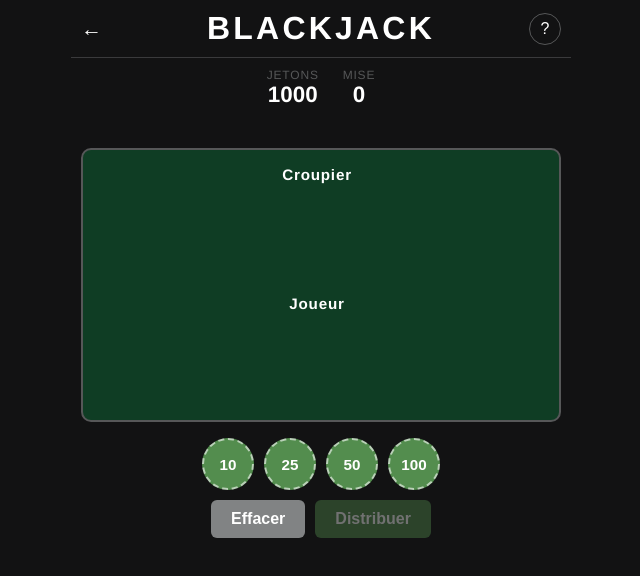
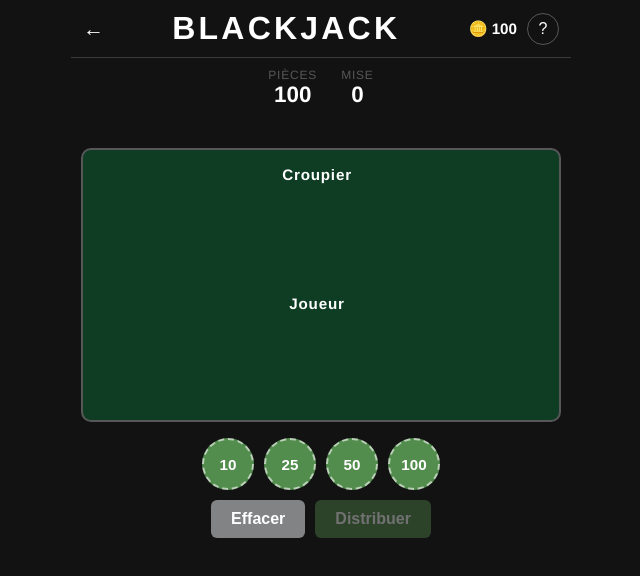
Before and after one commit to JulienBouchardIT/tinygames, a plain HTML site: page blackjack/index.html in a window 1280 px wide. Shown: the whole page, without its empty margins (319-959 px from the left). Drawn offline with Linux system fonts and the light colour scheme.

Commit message:
feat: implement shared coin balance system across all games; update UI to display coin count and adjust game mechanics for coin rewards

```diff
--- a/blackjack/index.html
+++ b/blackjack/index.html
@@ -10,14 +10,17 @@
   <header>
     <a class="home-link" href="../" aria-label="Retour a l'accueil">&larr;</a>
     <h1>BLACKJACK</h1>
-    <button id="help-btn" aria-label="Aide" title="Comment jouer">?</button>
+    <div class="header-right">
+      <span class="coin-badge" title="Vos pièces">🪙 <span id="coin-count">0</span></span>
+      <button id="help-btn" aria-label="Aide" title="Comment jouer">?</button>
+    </div>
   </header>
 
   <main>
     <div class="status-bar">
       <div class="status-item">
-        <span class="status-label">Jetons</span>
-        <span id="bankroll" class="status-value">1000</span>
+        <span class="status-label">Pièces</span>
+        <span id="bankroll" class="status-value">0</span>
       </div>
       <div class="status-item">
         <span class="status-label">Mise</span>
@@ -73,8 +76,10 @@
     <div class="modal-content">
       <button class="close-btn" id="close-help">&times;</button>
       <h2>Comment jouer</h2>
-      <p>Misez des jetons puis cliquez sur <strong>Distribuer</strong>. Le but est
+      <p>Misez des pièces puis cliquez sur <strong>Distribuer</strong>. Le but est
       d'obtenir une main plus proche de 21 que celle du croupier, sans la dépasser.</p>
+      <p>Les pièces sont communes à tous les jeux du site : trouvez des mots dans Boggle,
+      terminez Zip, Queens ou Motus pour en gagner.</p>
       <p>Les cartes 2 à 10 valent leur valeur, les figures (J, Q, K) valent 10, et l'as
       vaut 11 ou 1 (la valeur la plus favorable est utilisée automatiquement).</p>
       <p><strong>Tirer</strong> : piocher une carte. <strong>Rester</strong> : garder sa
@@ -86,6 +91,7 @@
     </div>
   </div>
 
+  <script src="../coins.js"></script>
   <script src="script.js"></script>
 </body>
 </html>
--- a/blackjack/script.js
+++ b/blackjack/script.js
@@ -1,6 +1,5 @@
 const SUITS = ['♠', '♥', '♦', '♣'];
 const RANKS = ['A', '2', '3', '4', '5', '6', '7', '8', '9', '10', 'J', 'Q', 'K'];
-const STARTING_BANKROLL = 1000;
 const DEALER_STAND = 17;
 
 const bankrollEl = document.getElementById('bankroll');
@@ -24,7 +23,7 @@ const helpBtn = document.getElementById('help-btn');
 const helpModal = document.getElementById('help-modal');
 const closeHelp = document.getElementById('close-help');
 
-let bankroll = STARTING_BANKROLL;
+let bankroll = 0;
 let bet = 0;
 let currentBet = 0;
 let deck = [];
@@ -118,6 +117,11 @@ function updateBankrollUI() {
   betDisplayEl.textContent = String(bet);
 }
 
+function bankrollAdd(delta) {
+  bankroll = Coins.add(delta);
+  updateBankrollUI();
+}
+
 function updateChipState() {
   chipButtons.forEach((btn) => {
     const value = parseInt(btn.dataset.value, 10);
@@ -154,7 +158,7 @@ function setControlsForPhase() {
 function startRound() {
   if (bet <= 0 || bet > bankroll) return;
   currentBet = bet;
-  bankroll -= currentBet;
+  bankrollAdd(-currentBet);
   bet = 0;
   deck = deck.length < 15 ? buildDeck() : deck;
   playerHand = [drawCard(), drawCard()];
@@ -176,10 +180,10 @@ function resolvePlayerBlackjack() {
   dealerHoleHidden = false;
   renderHands();
   if (isBlackjack(dealerHand)) {
-    bankroll += currentBet;
+    bankrollAdd(currentBet);
     endRound('Egalite ! Deux blackjacks, mise remboursee.');
   } else {
-    bankroll += Math.round(currentBet * 2.5);
+    bankrollAdd(Math.round(currentBet * 2.5));
     endRound('Blackjack ! Vous gagnez.');
   }
 }
@@ -211,9 +215,8 @@ function stand() {
 function doubleDown() {
   if (phase !== 'player') return;
   if (playerHand.length !== 2 || bankroll < currentBet) return;
-  bankroll -= currentBet;
+  bankrollAdd(-currentBet);
   currentBet *= 2;
-  updateBankrollUI();
   playerHand.push(drawCard());
   renderHands();
   const total = calcHand(playerHand);
@@ -241,15 +244,15 @@ function resolveDealerOutcome() {
   const playerTotal = calcHand(playerHand);
   const dealerTotal = calcHand(dealerHand);
   if (dealerTotal > 21) {
-    bankroll += currentBet * 2;
+    bankrollAdd(currentBet * 2);
     endRound('Le croupier depasse 21. Vous gagnez !');
   } else if (dealerTotal > playerTotal) {
     endRound('Le croupier gagne.');
   } else if (dealerTotal < playerTotal) {
-    bankroll += currentBet * 2;
+    bankrollAdd(currentBet * 2);
     endRound('Vous gagnez !');
   } else {
-    bankroll += currentBet;
+    bankrollAdd(currentBet);
     endRound('Egalite, mise remboursee.');
   }
 }
@@ -259,24 +262,18 @@ function endRound(text) {
   showMessage(text);
   updateBankrollUI();
   setControlsForPhase();
-  if (bankroll <= 0) {
-    newRoundBtn.textContent = 'Recommencer (plus de jetons)';
-  } else {
-    newRoundBtn.textContent = 'Nouvelle manche';
-  }
+  newRoundBtn.textContent = 'Nouvelle manche';
 }
 
 function newRound() {
-  if (bankroll <= 0) {
-    bankroll = STARTING_BANKROLL;
-  }
   playerHand = [];
   dealerHand = [];
   dealerHoleHidden = false;
   bet = 0;
   currentBet = 0;
   phase = 'betting';
-  showMessage('');
+  bankroll = Coins.get();
+  showMessage(bankroll <= 0 ? 'Plus de pièces ! Jouez aux autres jeux pour en gagner.' : '');
   updateBankrollUI();
   updateChipState();
   renderHands();
@@ -285,9 +282,13 @@ function newRound() {
 
 function init() {
   deck = buildDeck();
+  bankroll = Coins.get();
   updateBankrollUI();
   updateChipState();
   setControlsForPhase();
+  if (bankroll <= 0) {
+    showMessage('Plus de pièces ! Jouez aux autres jeux pour en gagner.');
+  }
 
   chipButtons.forEach((btn) => {
     btn.addEventListener('click', () => placeChip(parseInt(btn.dataset.value, 10)));
--- a/blackjack/style.css
+++ b/blackjack/style.css
@@ -34,33 +34,49 @@ header {
   max-width: 500px;
   display: flex;
   align-items: center;
-  justify-content: center;
-  position: relative;
+  justify-content: space-between;
+  gap: 8px;
   border-bottom: 1px solid var(--border);
-  padding: 10px 0;
+  padding: 10px 12px;
 }
 
 header h1 {
+  flex: 1 1 auto;
+  min-width: 0;
+  text-align: center;
   font-size: 2rem;
   letter-spacing: 0.2rem;
   margin: 0;
+  overflow: hidden;
+  text-overflow: ellipsis;
+  white-space: nowrap;
 }
 
 .home-link {
-  position: absolute;
-  left: 10px;
-  top: 50%;
-  transform: translateY(-50%);
+  flex: 0 0 auto;
   color: var(--fg);
   text-decoration: none;
   font-size: 1.3rem;
 }
 
+.header-right {
+  flex: 0 0 auto;
+  display: flex;
+  align-items: center;
+  gap: 10px;
+}
+
+.coin-badge {
+  display: flex;
+  align-items: center;
+  gap: 4px;
+  font-weight: bold;
+  font-size: 0.95rem;
+  white-space: nowrap;
+}
+
 #help-btn {
-  position: absolute;
-  right: 10px;
-  top: 50%;
-  transform: translateY(-50%);
+  flex-shrink: 0;
   background: transparent;
   color: var(--fg);
   border: 1px solid var(--border-filled);
--- a/boggle/script.js
+++ b/boggle/script.js
@@ -214,6 +214,7 @@ function submitWord() {
   }
   foundWords.push(word);
   totalScore += wordScore(word.length);
+  Coins.add(1);
   renderFoundWords();
   showMessage(`+${wordScore(word.length)} point(s) !`);
   clearPath();
--- a/boggle/style.css
+++ b/boggle/style.css
@@ -35,33 +35,49 @@ header {
   max-width: 500px;
   display: flex;
   align-items: center;
-  justify-content: center;
-  position: relative;
+  justify-content: space-between;
+  gap: 8px;
   border-bottom: 1px solid var(--border);
-  padding: 10px 0;
+  padding: 10px 12px;
 }
 
 header h1 {
+  flex: 1 1 auto;
+  min-width: 0;
+  text-align: center;
   font-size: 2rem;
   letter-spacing: 0.2rem;
   margin: 0;
+  overflow: hidden;
+  text-overflow: ellipsis;
+  white-space: nowrap;
 }
 
 .home-link {
-  position: absolute;
-  left: 10px;
-  top: 50%;
-  transform: translateY(-50%);
+  flex: 0 0 auto;
   color: var(--fg);
   text-decoration: none;
   font-size: 1.3rem;
 }
 
+.header-right {
+  flex: 0 0 auto;
+  display: flex;
+  align-items: center;
+  gap: 10px;
+}
+
+.coin-badge {
+  display: flex;
+  align-items: center;
+  gap: 4px;
+  font-weight: bold;
+  font-size: 0.95rem;
+  white-space: nowrap;
+}
+
 #help-btn {
-  position: absolute;
-  right: 10px;
-  top: 50%;
-  transform: translateY(-50%);
+  flex-shrink: 0;
   background: transparent;
   color: var(--fg);
   border: 1px solid var(--border-filled);
--- /dev/null
+++ b/coins.js
@@ -0,0 +1,49 @@
+// Shared coin balance across all games, persisted in localStorage.
+(function () {
+  const STORAGE_KEY = 'tinygames-coins';
+  const STARTING_COINS = 100;
+
+  function readCoins() {
+    const raw = localStorage.getItem(STORAGE_KEY);
+    const n = raw === null ? STARTING_COINS : parseInt(raw, 10);
+    return Number.isFinite(n) && n >= 0 ? n : STARTING_COINS;
+  }
+
+  function renderBadge(n) {
+    const el = document.getElementById('coin-count');
+    if (el) el.textContent = String(n);
+  }
+
+  function writeCoins(n) {
+    const clamped = Math.max(0, Math.floor(n));
+    localStorage.setItem(STORAGE_KEY, String(clamped));
+    renderBadge(clamped);
+    return clamped;
+  }
+
+  window.Coins = {
+    STORAGE_KEY,
+    get: readCoins,
+    set: (n) => writeCoins(n),
+    add: (n) => writeCoins(readCoins() + n),
+    spend: (n) => {
+      if (readCoins() < n) return false;
+      writeCoins(readCoins() - n);
+      return true;
+    },
+  };
+
+  function init() {
+    renderBadge(readCoins());
+  }
+
+  if (document.readyState === 'loading') {
+    document.addEventListener('DOMContentLoaded', init);
+  } else {
+    init();
+  }
+
+  window.addEventListener('storage', (e) => {
+    if (e.key === STORAGE_KEY) renderBadge(readCoins());
+  });
+})();
--- a/queens/script.js
+++ b/queens/script.js
@@ -206,6 +206,7 @@ function checkWin() {
   if (conflicts.size > 0) return;
   gameOver = true;
   clearInterval(timerId);
+  Coins.add(15);
   showMessage(`Bravo ! Terminé en ${formatTime(elapsed)}`, 0);
   newGameArea.classList.remove('hidden');
 }
--- a/queens/style.css
+++ b/queens/style.css
@@ -33,33 +33,49 @@ header {
   max-width: 500px;
   display: flex;
   align-items: center;
-  justify-content: center;
-  position: relative;
+  justify-content: space-between;
+  gap: 8px;
   border-bottom: 1px solid var(--border);
-  padding: 10px 0;
+  padding: 10px 12px;
 }
 
 header h1 {
+  flex: 1 1 auto;
+  min-width: 0;
+  text-align: center;
   font-size: 2rem;
   letter-spacing: 0.2rem;
   margin: 0;
+  overflow: hidden;
+  text-overflow: ellipsis;
+  white-space: nowrap;
 }
 
 .home-link {
-  position: absolute;
-  left: 10px;
-  top: 50%;
-  transform: translateY(-50%);
+  flex: 0 0 auto;
   color: var(--fg);
   text-decoration: none;
   font-size: 1.3rem;
 }
 
+.header-right {
+  flex: 0 0 auto;
+  display: flex;
+  align-items: center;
+  gap: 10px;
+}
+
+.coin-badge {
+  display: flex;
+  align-items: center;
+  gap: 4px;
+  font-weight: bold;
+  font-size: 0.95rem;
+  white-space: nowrap;
+}
+
 #help-btn {
-  position: absolute;
-  right: 10px;
-  top: 50%;
-  transform: translateY(-50%);
+  flex-shrink: 0;
   background: transparent;
   color: var(--fg);
   border: 1px solid var(--border-filled);
--- a/style.css
+++ b/style.css
@@ -30,15 +30,32 @@ header {
   max-width: 500px;
   display: flex;
   align-items: center;
-  justify-content: center;
+  justify-content: space-between;
+  gap: 8px;
   border-bottom: 1px solid var(--border);
-  padding: 10px 0;
+  padding: 10px 12px;
 }
 
 header h1 {
+  flex: 1 1 auto;
+  min-width: 0;
+  text-align: center;
   font-size: 2rem;
   letter-spacing: 0.2rem;
   margin: 0;
+  overflow: hidden;
+  text-overflow: ellipsis;
+  white-space: nowrap;
+}
+
+.coin-badge {
+  flex: 0 0 auto;
+  display: flex;
+  align-items: center;
+  gap: 4px;
+  font-weight: bold;
+  font-size: 0.95rem;
+  white-space: nowrap;
 }
 
 main {
--- a/wordle/script.js
+++ b/wordle/script.js
@@ -257,6 +257,7 @@ function submitGuess() {
   if (currentGuess === solution) {
     gameOver = true;
     saveState();
+    Coins.add(25);
     setTimeout(() => {
       showMessage('Bravo !', 5000);
       showEndOfGame();
--- a/wordle/style.css
+++ b/wordle/style.css
@@ -35,23 +35,42 @@ header {
   max-width: 500px;
   display: flex;
   align-items: center;
-  justify-content: center;
-  position: relative;
+  justify-content: space-between;
+  gap: 8px;
   border-bottom: 1px solid var(--border);
-  padding: 10px 0;
+  padding: 10px 12px;
 }
 
 header h1 {
+  flex: 1 1 auto;
+  min-width: 0;
+  text-align: center;
   font-size: 2rem;
   letter-spacing: 0.2rem;
   margin: 0;
+  overflow: hidden;
+  text-overflow: ellipsis;
+  white-space: nowrap;
+}
+
+.header-right {
+  flex: 0 0 auto;
+  display: flex;
+  align-items: center;
+  gap: 10px;
+}
+
+.coin-badge {
+  display: flex;
+  align-items: center;
+  gap: 4px;
+  font-weight: bold;
+  font-size: 0.95rem;
+  white-space: nowrap;
 }
 
 #help-btn {
-  position: absolute;
-  right: 10px;
-  top: 50%;
-  transform: translateY(-50%);
+  flex-shrink: 0;
   background: transparent;
   color: var(--fg);
   border: 1px solid var(--border-filled);
--- a/zip/script.js
+++ b/zip/script.js
@@ -239,6 +239,7 @@ function checkWin() {
   if (path.length === numbers.length) {
     gameOver = true;
     clearInterval(timerId);
+    Coins.add(10);
     showMessage(`Bravo ! Terminé en ${formatTime(elapsed)}`, 0);
     newGameArea.classList.remove('hidden');
   }
--- a/zip/style.css
+++ b/zip/style.css
@@ -34,33 +34,49 @@ header {
   max-width: 500px;
   display: flex;
   align-items: center;
-  justify-content: center;
-  position: relative;
+  justify-content: space-between;
+  gap: 8px;
   border-bottom: 1px solid var(--border);
-  padding: 10px 0;
+  padding: 10px 12px;
 }
 
 header h1 {
+  flex: 1 1 auto;
+  min-width: 0;
+  text-align: center;
   font-size: 2rem;
   letter-spacing: 0.2rem;
   margin: 0;
+  overflow: hidden;
+  text-overflow: ellipsis;
+  white-space: nowrap;
 }
 
 .home-link {
-  position: absolute;
-  left: 10px;
-  top: 50%;
-  transform: translateY(-50%);
+  flex: 0 0 auto;
   color: var(--fg);
   text-decoration: none;
   font-size: 1.3rem;
 }
 
+.header-right {
+  flex: 0 0 auto;
+  display: flex;
+  align-items: center;
+  gap: 10px;
+}
+
+.coin-badge {
+  display: flex;
+  align-items: center;
+  gap: 4px;
+  font-weight: bold;
+  font-size: 0.95rem;
+  white-space: nowrap;
+}
+
 #help-btn {
-  position: absolute;
-  right: 10px;
-  top: 50%;
-  transform: translateY(-50%);
+  flex-shrink: 0;
   background: transparent;
   color: var(--fg);
   border: 1px solid var(--border-filled);
```
Also changed, not shown: boggle/index.html (+5 -1 lines), index.html (+3 -0 lines), queens/index.html (+5 -1 lines), wordle/index.html (+5 -1 lines), zip/index.html (+5 -1 lines), 1 other file.
